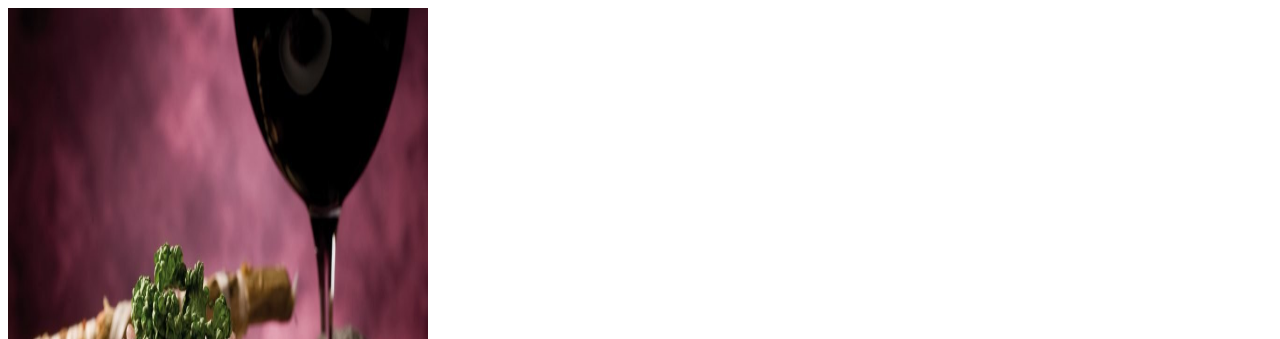
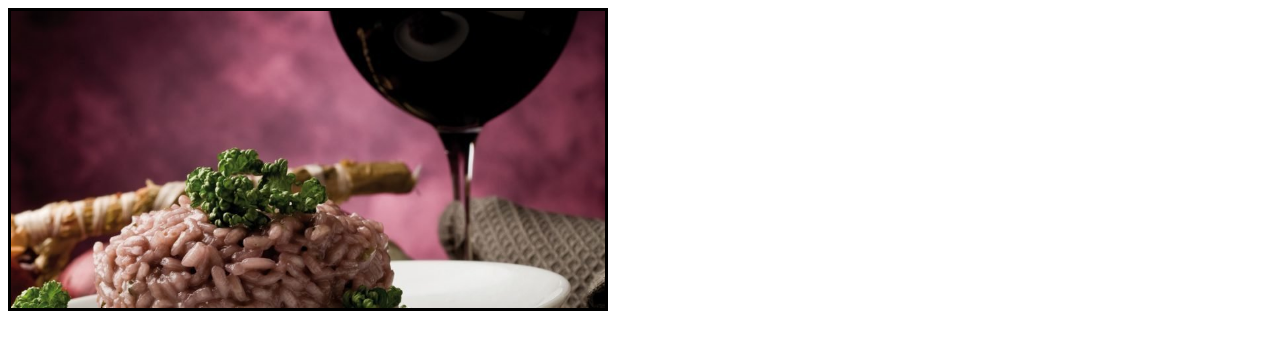
Before and after one commit to S-Caruso/odin-recipes, a plain HTML site: page recipes/Barolo/barolo.html in a window 1280 px wide. Shown: the part 86-425 px from the top of the page. Drawn offline with Linux system fonts and the light colour scheme.

Commit message:
Change both  img with .center and height and   width

```diff
--- a/recipes/Barolo/styles.css
+++ b/recipes/Barolo/styles.css
@@ -7,9 +7,10 @@ h1 {
   font-size: 35px;
 }
 
-img {
-  height: 510px;
-  width: 420px;
+.center {
+  border: 3px solid black;
+  height: 46%;
+  width: 47%;
 }
 
 h2 {
```
